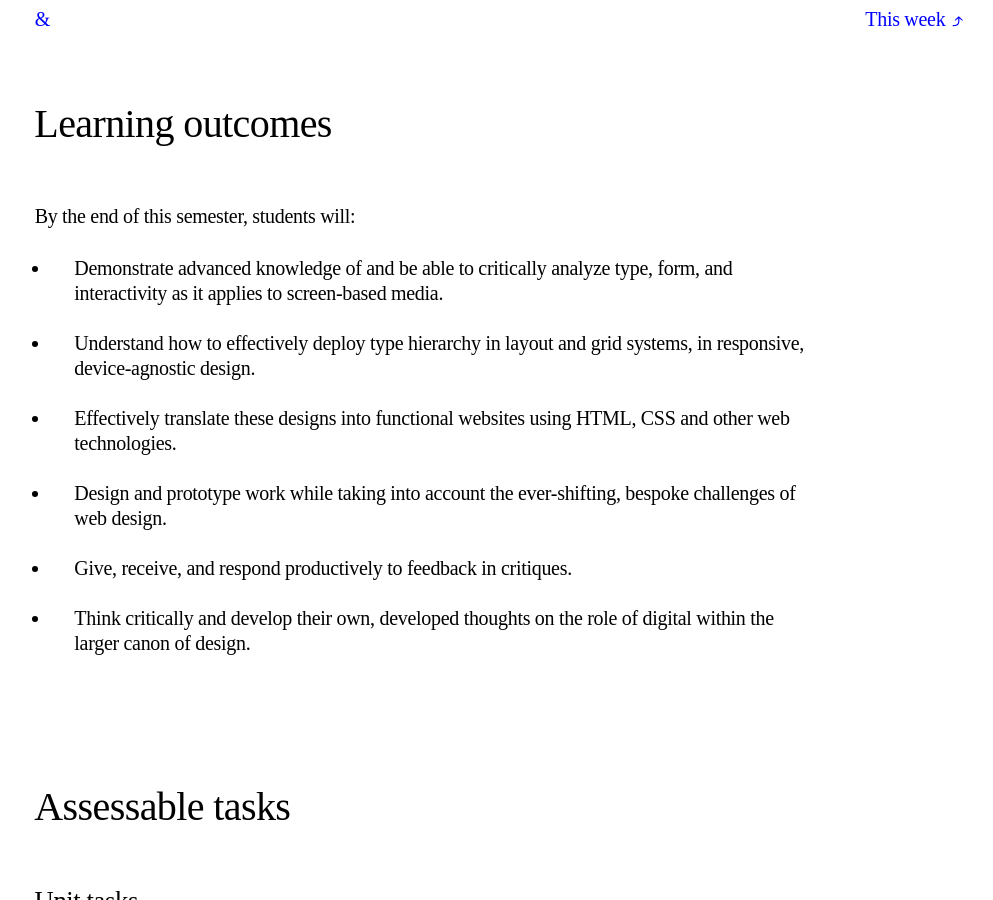
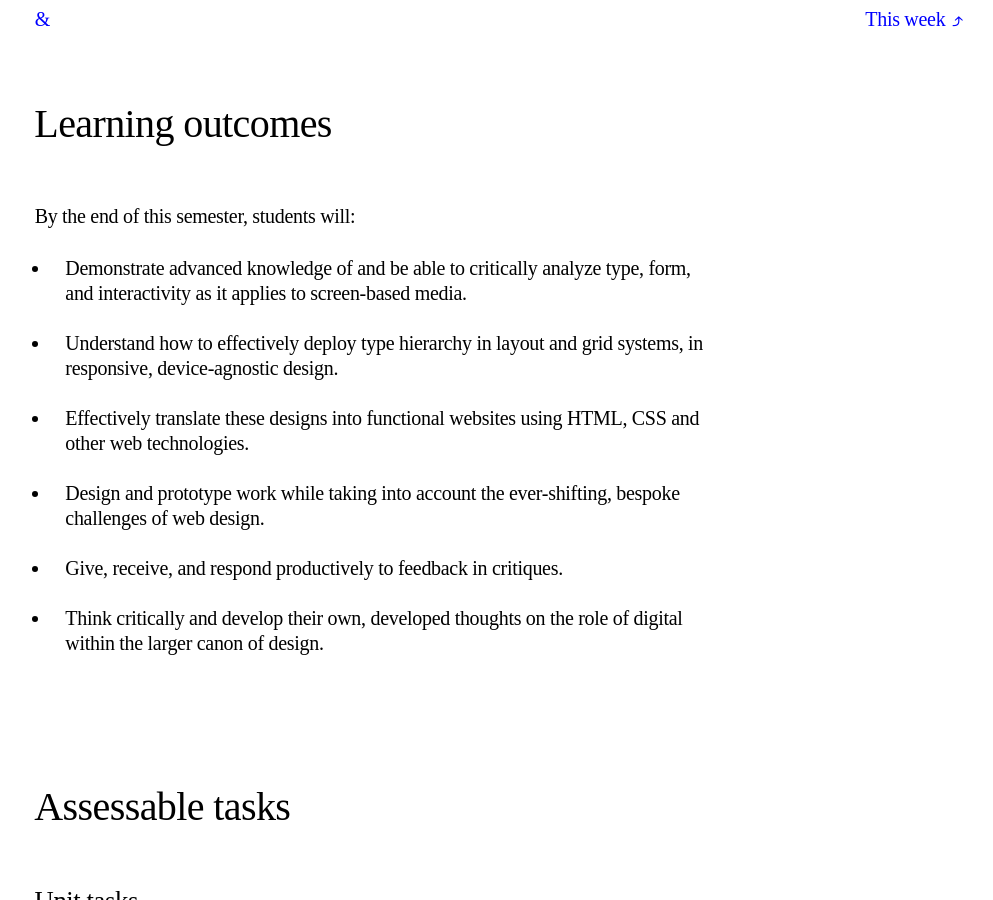
Before and after one commit to core-interaction/core-interaction.github.io, a Jekyll site: the page built from syllabus.md, in a window 1280 px wide and 900 px high, scrolled down 1230 px. Shown: the whole window, without its empty margins (141-1134 px from the left). Built offline with Jekyll 4.4.1, drawn with Linux system fonts in a browser that asks for light colours.

Commit message:
Fix some list shenanigans.

```diff
--- a/assets/styles/_markdown.scss
+++ b/assets/styles/_markdown.scss
@@ -140,16 +140,17 @@
 
 			display:      list-item;
 			margin-top:   var(--typography--margin--top);
-			padding-left: 0.4em;
+			padding-left: 0.5em;
 
-			@include browser-specific(safari) { padding-left: 0.3em }
+			@include browser-specific(safari) { padding-left: 0.4em }
 
 			&:before { display: none } // Collides with the marker, so we use the margin.
 
 			> h3,
 			> h4,
 			> p {
-				padding-left: calc(var(--typography--size--base) * 0.8); // So it works with the headings.
+				max-width:    65ch;
+				padding-left: calc(var(--typography--size--base) * 0.25); // More space on paragraph lists.
 
 				&:first-child:before,
 				&:last-child:after { display: none }; // Since the `li` is a type element.
@@ -160,7 +161,7 @@
 
 			> h3:not(._) + p, > h4:not(._) + p { margin-top: var(--typography--between) }
 
-			&:not(:first-child) > p:first-child { margin-top: calc(var(--typography--font-size) * var(--typography--leading)) }
+			&:not(:first-child) > *:first-child { margin-top: calc(var(--typography--font-size) * var(--typography--leading)) }
 		}
 	}
 
```
